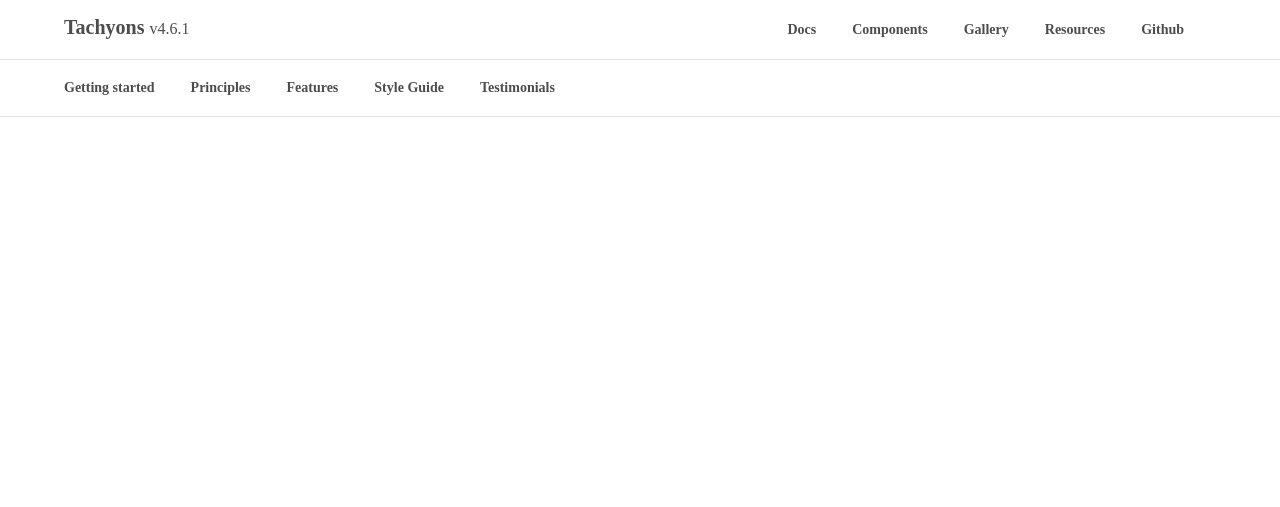
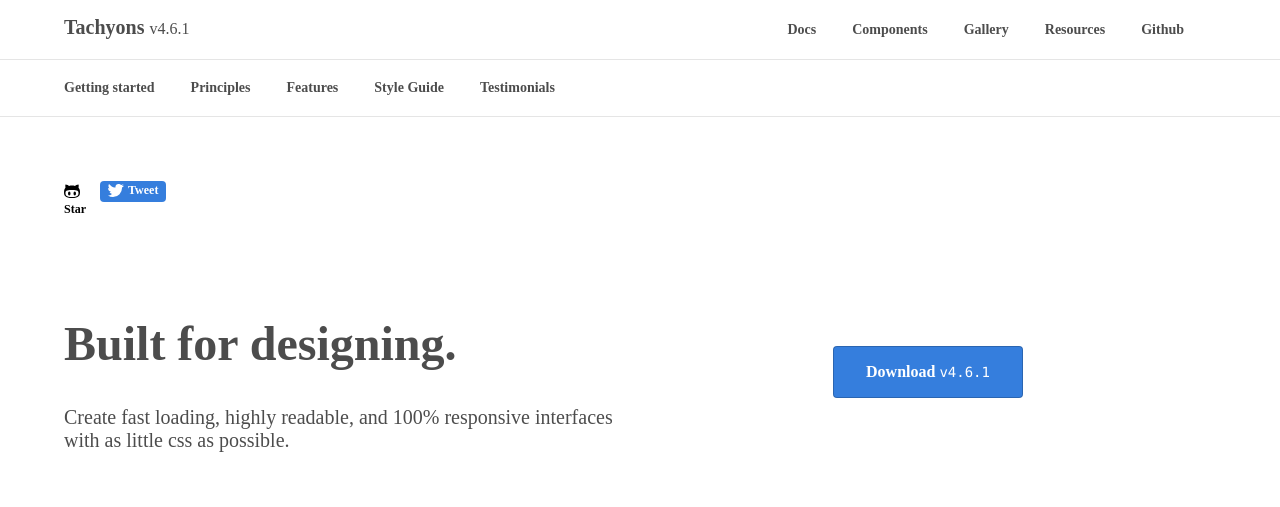
Before and after one commit to connelevalsam/tachyons-prototype, a plain HTML site: page index.html in a window 1280 px wide. Drawn offline with nearby package versions, Linux system fonts and the light colour scheme.

Commit message:
done with the first article

```diff
--- a/index.html
+++ b/index.html
@@ -8,7 +8,7 @@
 <header class="w-100 pa3 ph5-ns bg-white">
 	<div class="db dt-ns mw9 center w-100">
 		<div class="db dtc-ns v-mid tl w-50">
-			<a class="dib f5 f4-ns fw6 mt0 mb1 link black-70" title="Home" href="#">Tachyons <span class="f5 fw5">v4.6.1</span></a>
+			<a class="dib f5 f4-ns fw6 mt0 mb1 link black-70" title="Home" href="#">Tachyons <small class="f5 fw5">v4.6.1</small></a>
 		</div>
 		<nav class="dtc v-mid w-100 tr mt0-ns">
 			<a class="f6 fw6 hover-blue link pointer black-70 mr2 mr3-m mr4-l dib">Docs</a>
@@ -18,7 +18,7 @@
 			<a class="f6 fw6 hover-blue link pointer black-70 mr2 mr3-m mr4-l dib">Github</a>
 		</nav>
 	</div>
-</header>
+</header><!-- end of header -->
 <main class="w-100 bt b--black-10 bg-white">
 	<section class="w-100">
 		<content class="pb4">
@@ -41,6 +41,41 @@
 					</a>
 				</div>
 			</div>
+			<div class="ph5">
+				<div class="cf mw9 center tc-m">
+					<div class="fl w-100 v-top">
+						<div class="bg-white br3 dib">
+							<a class="github link black dib br-100 h1 w1 mr3 " href="https://github.com/connelevalsam/tachyons-prototype" title="star">
+							    <svg class="geomicon dib v-mid" xmlns="http://www.w3.org/2000/svg" viewBox="0 0 32 32"  width="16" height="16" fill:black>
+							      <path d="M0 18 C0 12 3 10 3 9 C2.5 7 2.5 4 3 3 C6 3 9 5 10 6 C12 5 14 5 16 5 C18 5 20 5 22 6 C23 5 26 3 29 3 C29.5 4 29.5 7 29 9 C29 10 32 12 32 18 C32 25 30 30 16 30 C2 30 0 25 0 18 M3 20 C3 24 4 28 16 28 C28 28 29 24 29 20 C29 16 28 14 16 14 C4 14 3 16 3 20 M8 21 A1.5 2.5 0 0 0 13 21 A1.5 2.5 0 0 0 8 21 M24 21 A1.5 2.5 0 0 0 19 21 A1.5 2.5 0 0 0 24 21 z">
+							      </path>
+							    </svg>
+							    <span class="dib v-mid black fw6" style="font-size: 12px;">Star</span>
+							</a>
+							<a href="" class="twitter bg-blue dim link dib mb2 br2 ph2 pb1 lh-solid v-top">
+								<svg class="geomicon dib v-mid" xmlns="http://www.w3.org/2000/svg" viewBox="0 0 32 32" width="16" height="16" fill="#fff">
+							      <path d="M2 4 C6 8 10 12 15 11 A6 6 0 0 1 22 4 A6 6 0 0 1 26 6 A8 8 0 0 0 31 4 A8 8 0 0 1 28 8 A8 8 0 0 0 32 7 A8 8 0 0 1 28 11 A18 18 0 0 1 10 30 A18 18 0 0 1 0 27 A12 12 0 0 0 8 24 A8 8 0 0 1 3 20 A8 8 0 0 0 6 19.5 A8 8 0 0 1 0 12 A8 8 0 0 0 3 13 A8 8 0 0 1 2 4"></path>
+							    </svg>
+							    <span class="dib v-mid white fw6" style="font-size: 12px;">Tweet</span>
+							</a>
+						</div>
+					</div>
+					<div class="pb4 pt5 mt4 black-70 fl-l w-50-l">
+						<h1 class="f1 fw6 lh-title mt0">
+                    		Built for designing.
+						</h1>
+						<p class="b f4 fw4">
+							Create fast loading, highly readable, and 100% responsive interfaces with as little css as possible.
+						</p>
+					</div><!-- end -->
+					<div class="fl-l w-50-l tc pt3 pt4-m pt6-l">
+						<a href="#" class="f5 fw6 dib ba b--black-20 bg-blue white ph4 pv3 br2 grow no-underline">
+							Download
+							<code class="f6 fw4">v4.6.1</code>
+						</a>
+					</div>
+				</div>
+			</div>
 		</content>
 	</section>
 	<section></section>
```
